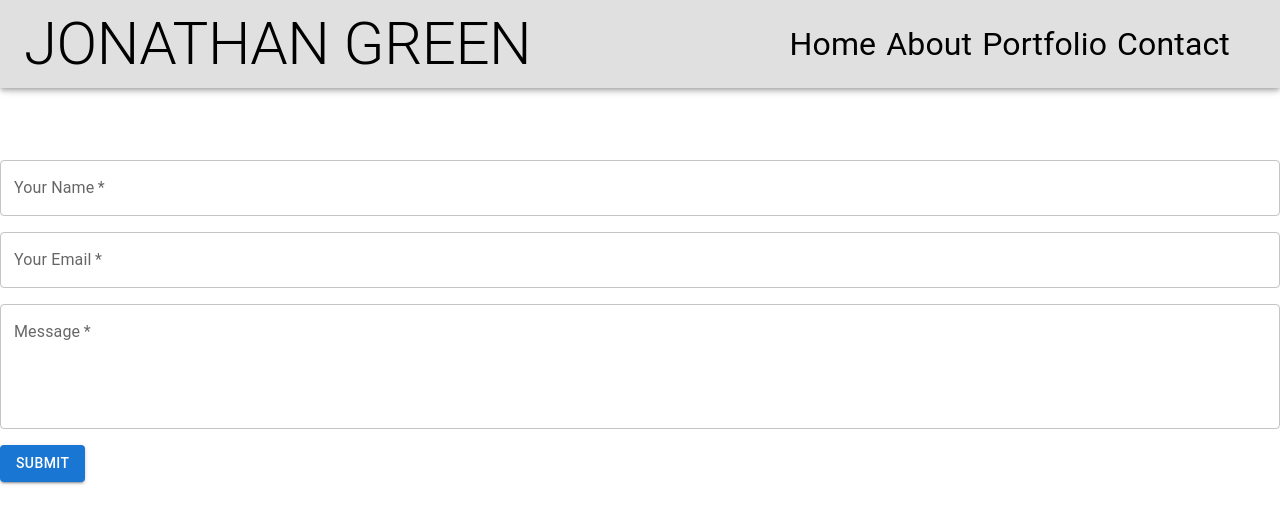
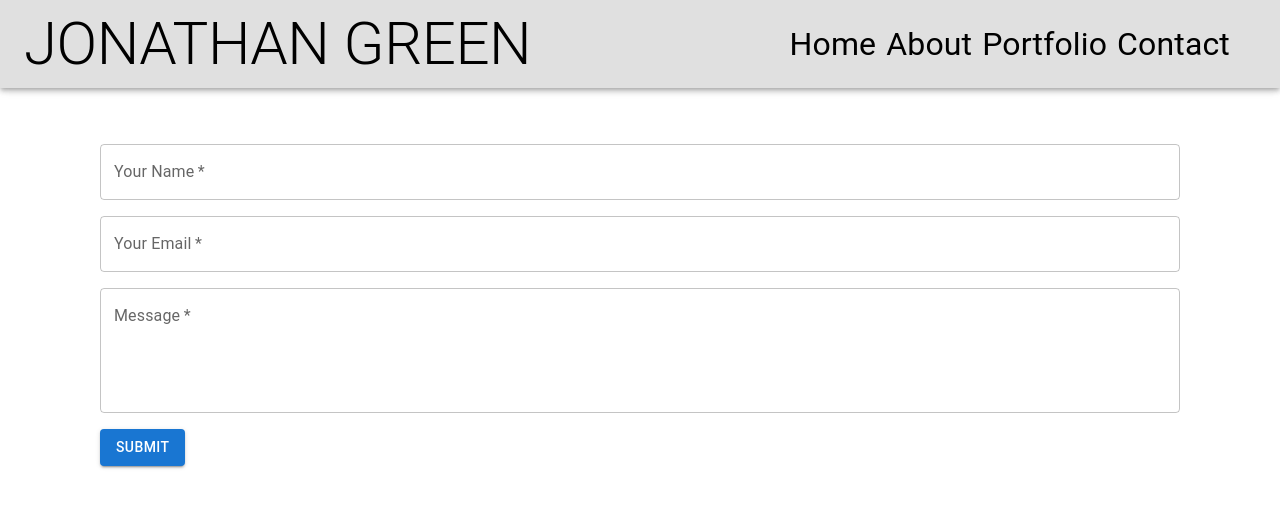
Before and after one commit to JXG052/My-React-Portfolio, a React (Create React App) app: page /contact in a window 1280 px wide. Shown: the top 524 px of the page. Built offline with nearby package versions, Linux system fonts and the light colour scheme.

Commit message:
added basic contact form

```diff
--- /dev/null
+++ b/src/components/Contact/ContactForm.js
@@ -0,0 +1,54 @@
+import React, { useState } from "react";
+import { TextField, Button, Grid } from '@mui/material'
+// import './contact.css'
+
+
+
+
+function ContactForm() {
+    return (
+        <form
+            style={{ marginTop: '50px' }}
+        // onSubmit={handleSubmit}
+        >
+            <Grid container spacing={2}>
+                <Grid item xs={12}>
+                    <TextField
+                        required
+                        fullWidth
+                        label="Your Name"
+                    // value={name}
+                    // onChange={(event) => setName(event.target.value)}
+                    />
+                </Grid>
+                <Grid item xs={12}>
+                    <TextField
+                        required
+                        fullWidth
+                        label="Your Email"
+                    // value={email}
+                    // onChange={(event) => event.target.value}
+                    />
+                </Grid>
+                <Grid item xs={12}>
+                    <TextField
+                        required
+                        fullWidth
+                        label="Message"
+                        multiline
+                        rows={4}
+                    // value={message}
+                    // onChange={(event) => event.target.value}
+                    />
+                </Grid>
+                <Grid item xs={12}>
+                    <Button type="submit" variant="contained" color="primary">
+                        Submit
+                    </Button>
+                </Grid>
+            </Grid>
+        </form>
+    );
+}
+
+export default ContactForm;
--- a/src/components/DrawerAppBar/DrawerAppBar.js
+++ b/src/components/DrawerAppBar/DrawerAppBar.js
@@ -61,7 +61,7 @@ function DrawerAppBar(props) {
   const container = window !== undefined ? () => window().document.body : undefined;
 
   return (
-    <Box sx={{ display: 'flex', m: 10 }}>
+    <Box sx={{ display: 'flex', m: 5.5 }}>
       <CssBaseline />
       <AppBar component="nav">
         <Toolbar className={classes.grey}>
--- a/src/pages/contact/Contact.js
+++ b/src/pages/contact/Contact.js
@@ -1,53 +1,12 @@
-import React, { useState } from "react";
-import { TextField, Button, Grid } from '@mui/material'
-// import './contact.css'
+import React from 'react'
+import ContactForm from '../../components/Contact/ContactForm'
 
-
-
-
-function Contact() {
+export default function Contact() {
   return (
-    <form
-      // onSubmit={handleSubmit}
+    <div
+      style={{margin:'100px'}}
     >
-      <Grid container spacing={2}>
-        <Grid item xs={12}>
-          <TextField
-            required
-            fullWidth
-            label="Your Name"
-          // value={name}
-          // onChange={(event) => setName(event.target.value)}
-          />
-        </Grid>
-        <Grid item xs={12}>
-          <TextField
-            required
-            fullWidth
-            label="Your Email"
-          // value={email}
-          // onChange={(event) => event.target.value}
-          />
-        </Grid>
-        <Grid item xs={12}>
-          <TextField
-            required
-            fullWidth
-            label="Message"
-            multiline
-            rows={4}
-          // value={message}
-          // onChange={(event) => event.target.value}
-          />
-        </Grid>
-        <Grid item xs={12}>
-          <Button type="submit" variant="contained" color="primary">
-            Submit
-          </Button>
-        </Grid>
-      </Grid>
-    </form>
-  );
+      <ContactForm />
+    </div>
+  )
 }
-
-export default Contact;
```
Also changed, not shown: src/components/Contact/index.js (deleted).
